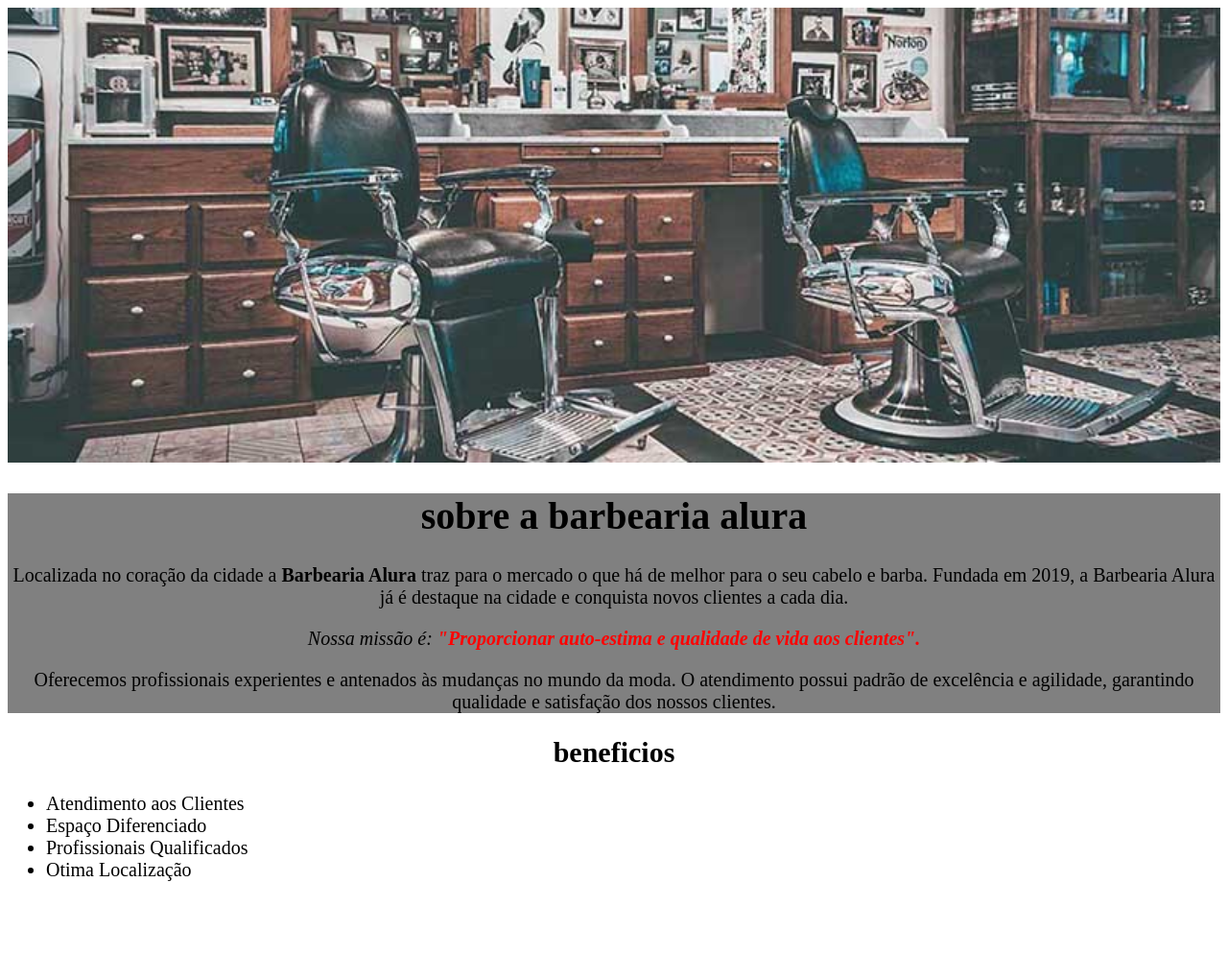
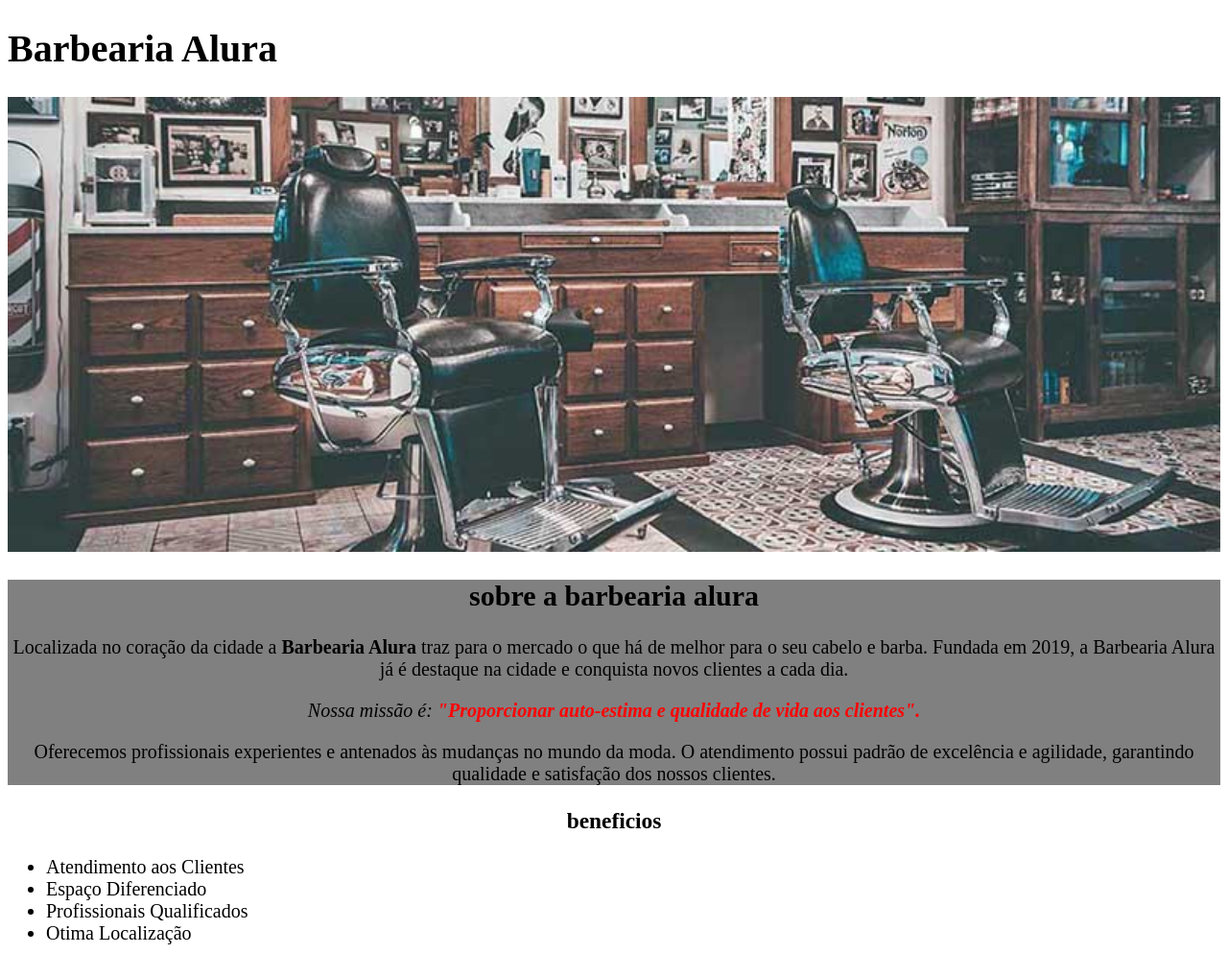
Before and after one commit to trizz16/barbearia-alura-beatrizz, a plain HTML site: page index.html in a window 1280 px wide. Shown: the whole page at 96% size. Before the commit the page ends 969 px from the top, so only its background shows below. Drawn offline with Linux system fonts and the light colour scheme.

Commit message:
Update index.html
v

```diff
--- a/index.html
+++ b/index.html
@@ -8,20 +8,21 @@
     <link rel="stylesheet" href="style.css">
 </head>
 <body>
+  <h1 class="titulo pricipal">Barbearia Alura</h1>
 
-    <img class="imagem" src="banner.jpg" alt="">
+  <img class="imagem" src="banner.jpg" alt="">
     <div class="principal">
-     <h1 class="titulo">sobre a barbearia alura</h1>
+     <h2 class="titulo">sobre a barbearia alura</h2>
    <p> Localizada no coração da cidade a <strong> Barbearia Alura </strong> traz para o mercado o que há de melhor para o seu cabelo e barba. Fundada em 2019, a Barbearia Alura já é destaque na cidade e conquista novos clientes a cada dia.</p>
 
  <p> <em> Nossa missão é: <strong class="destaque">"Proporcionar auto-estima e qualidade de vida aos clientes". </strong> </em> </p>
 
   <p> Oferecemos profissionais experientes e antenados às mudanças no mundo da moda. O atendimento possui padrão de excelência e agilidade, garantindo qualidade e satisfação dos nossos clientes.</p>
-</div class="beneficios">
-<div>
 
-<h2 class="alinhar">beneficios</h2>
-<ul>
+</div>
+
+<h3 class="alinhar">beneficios</h3>
+<ul class="lista">
     <li>Atendimento aos Clientes</li>
     <li>Espaço Diferenciado</li>
     <li>Profissionais Qualificados </li>
@@ -29,7 +30,7 @@
 </ul>
 
 <img class="imagem_beneficios" src="beneficios.jpg" alt="">
-</div>
+
 
 </body>
 </html>
```
